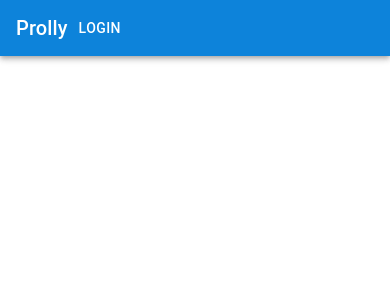
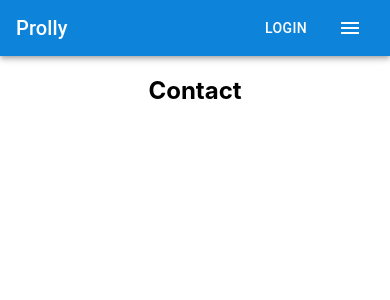
Before and after one commit to marcosignorello/prolly, a React (Create React App) app: page /contact in a window 390 px wide. Shown: the top 300 px of the page. Built offline with nearby package versions, Linux system fonts and the light colour scheme.

Commit message:
Added links and a user menu to appHeader, created basic pages and routes and added to router.tsx. Created side drawer for showing links on mobile

```diff
--- a/src/layout/appHeader.tsx
+++ b/src/layout/appHeader.tsx
@@ -1,34 +1,159 @@
-import React, {FC} from 'react'
-import {Link} from 'react-router-dom'
-import {AppBar, Toolbar, Typography, Button} from '@material-ui/core'
+import React, {FC, Dispatch, SetStateAction} from 'react'
+import {useHistory} from 'react-router-dom'
+import {
+  AppBar,
+  Toolbar,
+  Typography,
+  Button,
+  makeStyles,
+  IconButton,
+  Menu,
+  MenuItem,
+  useMediaQuery,
+  useTheme,
+  Divider,
+  ListSubheader,
+} from '@material-ui/core'
+import {AccountCircle} from '@material-ui/icons'
+import MenuIcon from '@material-ui/icons/Menu'
 import {useAuth0} from '@auth0/auth0-react'
+import {routes} from '../routes'
 
-export const AppHeader: FC = props => {
-  const {isAuthenticated, loginWithPopup, logout} = useAuth0()
+interface Props {
+  sideDrawOpen: boolean
+  setSideDrawerOpen: Dispatch<SetStateAction<boolean>>
+}
+
+/**
+ * Opening the user menu and side drawer generates a warning in the console
+ * Apparently this is a known issue when running material ui in strict mode https://github.com/mui-org/material-ui/issues/13394
+ * From my reading this will not happen in production and can be resolved by removing strict mode
+ */
+
+export const AppHeader: FC<Props> = ({sideDrawOpen, setSideDrawerOpen}) => {
+  const {isAuthenticated, loginWithPopup, logout, user} = useAuth0()
+  const [anchorEl, setAnchorEl] = React.useState<null | HTMLElement>(null)
+  const userMenuOpen = Boolean(anchorEl)
+  const theme = useTheme()
+  const history = useHistory()
+  const isMobile = useMediaQuery(theme.breakpoints.down('xs'))
+
+  const useStyles = makeStyles(theme => ({
+    root: {
+      flexGrow: 1,
+    },
+    loginButton: {
+      marginLeft: theme.spacing(1),
+    },
+    menuButton: {
+      marginLeft: theme.spacing(1),
+    },
+    title: {
+      flexGrow: 1,
+    },
+    navLink: {
+      padding: theme.spacing(1),
+    },
+  }))
+  const classes = useStyles()
+
+  const handleMenu = (event: React.MouseEvent<HTMLElement>) => {
+    setAnchorEl(event.currentTarget)
+  }
+
+  const handleClose = () => {
+    setAnchorEl(null)
+  }
+
+  const handleNavigate = (pageURL: string) => {
+    history.push(pageURL)
+  }
 
   return (
-    <>
+    <div className={classes.root}>
       <AppBar position="static">
         <Toolbar>
-          <Typography variant="h6">Prolly</Typography>
-          {!isAuthenticated ? (
-            <Button color="inherit" onClick={loginWithPopup}>
+          <Typography variant="h6" className={classes.title}>
+            Prolly
+          </Typography>
+
+          {!isMobile &&
+            routes
+              .filter(route => route.showInHeader)
+              .map(route => {
+                const {linkText, path} = route
+                return (
+                  <Button
+                    key={linkText}
+                    color="inherit"
+                    className={classes.navLink}
+                    onClick={() => handleNavigate(path)}
+                  >
+                    {linkText}
+                  </Button>
+                )
+              })}
+
+          {isAuthenticated ? (
+            <div>
+              <IconButton
+                aria-label="account of current user"
+                aria-controls="menu-appbar"
+                aria-haspopup="true"
+                onClick={handleMenu}
+                color="inherit"
+              >
+                <AccountCircle />
+              </IconButton>
+              <Menu
+                id="menu-appbar"
+                anchorEl={anchorEl}
+                anchorOrigin={{
+                  vertical: 'top',
+                  horizontal: 'right',
+                }}
+                keepMounted
+                transformOrigin={{
+                  vertical: 'top',
+                  horizontal: 'right',
+                }}
+                open={userMenuOpen}
+                onClose={handleClose}
+              >
+                <ListSubheader>{user.nickname}</ListSubheader>
+                <Divider />
+                <MenuItem onClick={handleClose}>My account</MenuItem>
+                <MenuItem
+                  onClick={() => logout({returnTo: window.location.origin})}
+                >
+                  Log out
+                </MenuItem>
+              </Menu>
+            </div>
+          ) : (
+            <Button
+              color="inherit"
+              onClick={loginWithPopup}
+              className={classes.loginButton}
+            >
               Login
             </Button>
-          ) : (
-            <Link to={'/'}></Link>
           )}
-          {isAuthenticated ? (
-            <Button
+          {isMobile ? (
+            <IconButton
+              edge="start"
+              className={classes.menuButton}
               color="inherit"
-              onClick={() => logout({returnTo: window.location.origin})}
+              aria-label="menu"
+              onClick={() => {
+                setSideDrawerOpen(!sideDrawOpen)
+              }}
             >
-              Logout
-            </Button>
+              <MenuIcon />
+            </IconButton>
           ) : null}
         </Toolbar>
       </AppBar>
-      {props.children}
-    </>
+    </div>
   )
 }
--- a/src/layout/layout.tsx
+++ b/src/layout/layout.tsx
@@ -1,13 +1,22 @@
-import {FC} from 'react'
+import {FC, useState} from 'react'
 import {ThemeProvider} from '@material-ui/core'
 import {Theme} from '../theme'
 import {AppHeader} from './appHeader'
+import {SideDrawer} from './sideDrawer'
 
 export const Layout: FC = props => {
+  const [sideDrawOpen, setSideDrawerOpen] = useState<boolean>(false)
   return (
     <>
       <ThemeProvider theme={Theme}>
-        <AppHeader />
+        <AppHeader
+          sideDrawOpen={sideDrawOpen}
+          setSideDrawerOpen={setSideDrawerOpen}
+        />
+        <SideDrawer
+          sideDrawOpen={sideDrawOpen}
+          setSideDrawerOpen={setSideDrawerOpen}
+        />
         <div>{props.children}</div>
       </ThemeProvider>
     </>
--- /dev/null
+++ b/src/layout/sideDrawer.tsx
@@ -0,0 +1,81 @@
+import React, {FC, Dispatch, SetStateAction} from 'react'
+import {useHistory} from 'react-router-dom'
+import {
+  SwipeableDrawer,
+  Button,
+  List,
+  ListItem,
+  makeStyles,
+} from '@material-ui/core'
+import {routes} from '../routes'
+
+interface Props {
+  sideDrawOpen: boolean
+  setSideDrawerOpen: Dispatch<SetStateAction<boolean>>
+}
+
+export const SideDrawer: FC<Props> = ({sideDrawOpen, setSideDrawerOpen}) => {
+  const history = useHistory()
+
+  const useStyles = makeStyles(theme => ({
+    navList: {
+      width: 250,
+    },
+    navLink: {
+      padding: theme.spacing(1),
+    },
+  }))
+  const classes = useStyles()
+
+  const toggleDrawer = (open: boolean) => (
+    event: React.KeyboardEvent | React.MouseEvent,
+  ) => {
+    if (
+      event &&
+      event.type === 'keydown' &&
+      ((event as React.KeyboardEvent).key === 'Tab' ||
+        (event as React.KeyboardEvent).key === 'Shift')
+    ) {
+      return
+    }
+    setSideDrawerOpen(open)
+  }
+
+  const handleNavigate = (pageURL: string) => {
+    setSideDrawerOpen(false)
+    history.push(pageURL)
+  }
+
+  return (
+    <div>
+      <SwipeableDrawer
+        anchor="right"
+        open={sideDrawOpen}
+        onClose={toggleDrawer(false)}
+        onOpen={toggleDrawer(true)}
+      >
+        <List className={classes.navList}>
+          {routes.map(route => {
+            const {linkText, path} = route
+            return (
+              <ListItem
+                button
+                key={linkText}
+                onClick={() => handleNavigate(path)}
+                className={classes.navLink}
+              >
+                <Button
+                  color="inherit"
+                  className={classes.navLink}
+                  onClick={() => handleNavigate(path)}
+                >
+                  {linkText}
+                </Button>
+              </ListItem>
+            )
+          })}
+        </List>
+      </SwipeableDrawer>
+    </div>
+  )
+}
--- /dev/null
+++ b/src/pages/about/about.tsx
@@ -0,0 +1,7 @@
+export const About = () => {
+  return (
+    <div>
+      <h2>About</h2>
+    </div>
+  )
+}
--- /dev/null
+++ b/src/pages/about/index.ts
@@ -0,0 +1 @@
+export {About} from './about'
--- /dev/null
+++ b/src/pages/contact/contact.tsx
@@ -0,0 +1,7 @@
+export const Contact = () => {
+  return (
+    <div>
+      <h2>Contact</h2>
+    </div>
+  )
+}
--- /dev/null
+++ b/src/pages/contact/index.ts
@@ -0,0 +1 @@
+export {Contact} from './contact'
--- a/src/pages/index.ts
+++ b/src/pages/index.ts
@@ -1 +1,3 @@
 export {Welcome} from './welcome'
+export {About} from './about'
+export {Contact} from './contact'
--- a/src/router.tsx
+++ b/src/router.tsx
@@ -22,10 +22,10 @@ export const AppRouter: React.FC = () => {
           <Switch>
             {routes.map(r => (
               <Route
-                exact={r.extact}
+                key={r.id}
+                exact={r.exact}
                 path={r.path}
                 component={r.component}
-                key={r.path}
               />
             ))}
             <Route path="/editor" component={ProllyEditor} />
--- a/src/routes.ts
+++ b/src/routes.ts
@@ -1,9 +1,27 @@
-import {Welcome} from './pages'
+import {Welcome, Contact, About} from './pages'
 export const routes = [
   {
     id: 1,
-    extact: true,
+    exact: true,
+    showInHeader: true,
+    linkText: 'Home',
     path: '/',
     component: Welcome,
   },
+  {
+    id: 2,
+    exact: true,
+    showInHeader: true,
+    linkText: 'About',
+    path: '/about',
+    component: About,
+  },
+  {
+    id: 3,
+    exact: true,
+    showInHeader: true,
+    linkText: 'Contact',
+    path: '/contact',
+    component: Contact,
+  },
 ]
```
Also changed, not shown: 1 other file (tests, documents, lock files or other folders).
